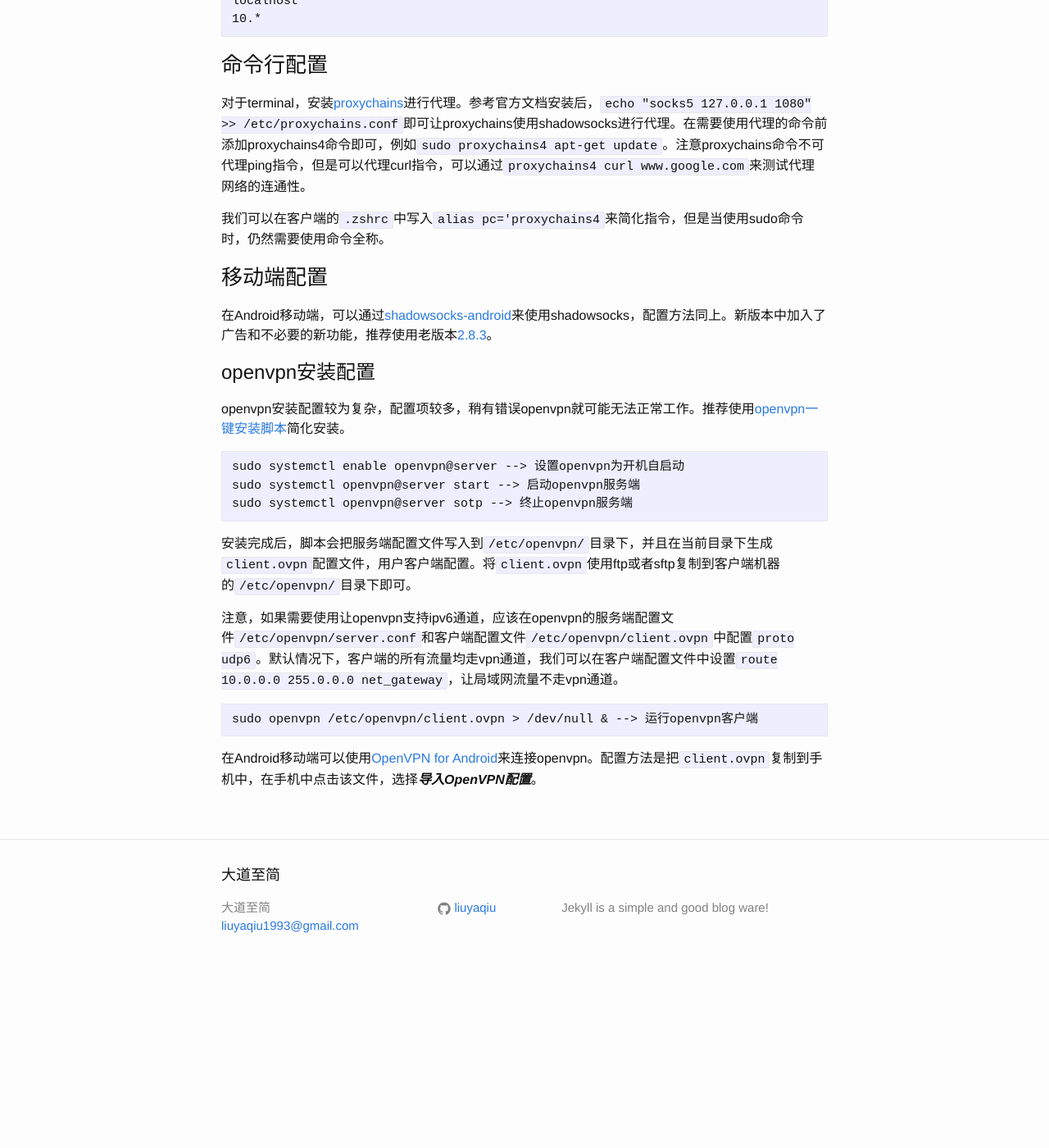
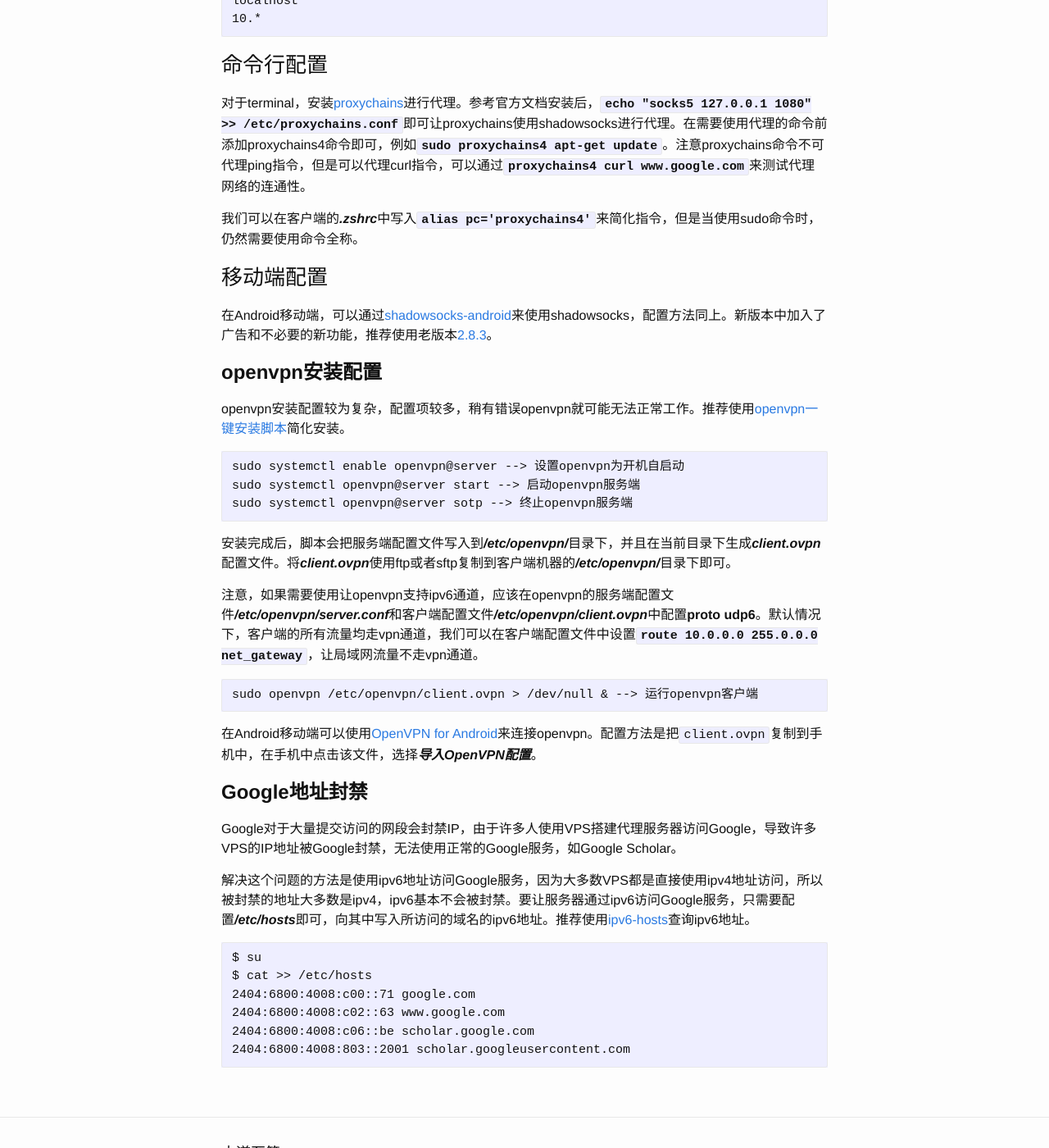
Before and after one commit to liuyaqiu/liuyaqiu.github.io, a Jekyll site: the page built from _posts/2017-10-18-vpn-install.md, in a window 1280 px wide and 1400 px high, scrolled down 1897 px. Shown: the whole window at 82% size. Built offline with Jekyll 4.4.1, drawn with Linux system fonts in a browser that asks for light colours; before the commit the page ends 3098 px from its top, so only the background shows below that.

Commit message:
modify [vpn install]: add Google ipv6 host

````diff
--- a/_posts/2017-10-18-vpn-install.md
+++ b/_posts/2017-10-18-vpn-install.md
@@ -47,7 +47,7 @@
 
 ## 客户端安装
 
-在客户端安装shadowsocks的步骤与服务器端相同，配置文件中，***server***项填写为服务器ip地址即可，ipv4或者ipv6均可，*server_port*,*password*,*method*等项需要与服务器配置相同。
+在客户端安装shadowsocks的步骤与服务器端相同，配置文件中，**server**项填写为服务器ip地址即可，ipv4或者ipv6均可，**server_port**,**password**,**method**等项需要与服务器配置相同。
 
 ```
 sudo sslocal -c /path/to/shadowsocks.json -d start --> 启动shadowsocks客户端
@@ -76,15 +76,15 @@
 
 ### 命令行配置
 
-对于terminal，安装[proxychains](https://github.com/rofl0r/proxychains-ng)进行代理。参考官方文档安装后，`echo "socks5 127.0.0.1 1080" >> /etc/proxychains.conf`即可让proxychains使用shadowsocks进行代理。在需要使用代理的命令前添加proxychains4命令即可，例如`sudo proxychains4 apt-get update`。注意proxychains命令不可代理ping指令，但是可以代理curl指令，可以通过`proxychains4 curl www.google.com`来测试代理网络的连通性。
+对于terminal，安装[proxychains](https://github.com/rofl0r/proxychains-ng)进行代理。参考官方文档安装后，**`echo "socks5 127.0.0.1 1080" >> /etc/proxychains.conf`**即可让proxychains使用shadowsocks进行代理。在需要使用代理的命令前添加proxychains4命令即可，例如**`sudo proxychains4 apt-get update`**。注意proxychains命令不可代理ping指令，但是可以代理curl指令，可以通过**`proxychains4 curl www.google.com`**来测试代理网络的连通性。
 
-我们可以在客户端的`.zshrc`中写入`alias pc='proxychains4`来简化指令，但是当使用sudo命令时，仍然需要使用命令全称。
+我们可以在客户端的***.zshrc***中写入**`alias pc='proxychains4'`**来简化指令，但是当使用sudo命令时，仍然需要使用命令全称。
 
 ### 移动端配置
 
 在Android移动端，可以通过[shadowsocks-android](https://github.com/shadowsocks/shadowsocks-android)来使用shadowsocks，配置方法同上。新版本中加入了广告和不必要的新功能，推荐使用老版本[2.8.3](https://github.com/shadowsocks/shadowsocks-android/releases/tag/v2.8.3)。
 
-# openvpn安装配置
+# **openvpn安装配置**
 
 openvpn安装配置较为复杂，配置项较多，稍有错误openvpn就可能无法正常工作。推荐使用[openvpn一键安装脚本](https://github.com/Nyr/openvpn-install)简化安装。
 
@@ -94,12 +94,26 @@
 sudo systemctl openvpn@server sotp --> 终止openvpn服务端
 ```
 
-安装完成后，脚本会把服务端配置文件写入到`/etc/openvpn/`目录下，并且在当前目录下生成`client.ovpn`配置文件，用户客户端配置。将`client.ovpn`使用ftp或者sftp复制到客户端机器的`/etc/openvpn/`目录下即可。
+安装完成后，脚本会把服务端配置文件写入到***/etc/openvpn/***目录下，并且在当前目录下生成***client.ovpn***配置文件。将***client.ovpn***使用ftp或者sftp复制到客户端机器的***/etc/openvpn/***目录下即可。
 
-注意，如果需要使用让openvpn支持ipv6通道，应该在openvpn的服务端配置文件`/etc/openvpn/server.conf`和客户端配置文件`/etc/openvpn/client.ovpn`中配置`proto udp6`。默认情况下，客户端的所有流量均走vpn通道，我们可以在客户端配置文件中设置`route 10.0.0.0 255.0.0.0 net_gateway`，让局域网流量不走vpn通道。
+注意，如果需要使用让openvpn支持ipv6通道，应该在openvpn的服务端配置文件***/etc/openvpn/server.conf***和客户端配置文件***/etc/openvpn/client.ovpn***中配置**proto udp6**。默认情况下，客户端的所有流量均走vpn通道，我们可以在客户端配置文件中设置**`route 10.0.0.0 255.0.0.0 net_gateway`**，让局域网流量不走vpn通道。
 
 ```
 sudo openvpn /etc/openvpn/client.ovpn > /dev/null & --> 运行openvpn客户端
 ```
 
 在Android移动端可以使用[OpenVPN for Android](https://github.com/schwabe/ics-openvpn)来连接openvpn。配置方法是把`client.ovpn`复制到手机中，在手机中点击该文件，选择***导入OpenVPN配置***。
+
+# **Google地址封禁**
+Google对于大量提交访问的网段会封禁IP，由于许多人使用VPS搭建代理服务器访问Google，导致许多VPS的IP地址被Google封禁，无法使用正常的Google服务，如Google Scholar。
+
+解决这个问题的方法是使用ipv6地址访问Google服务，因为大多数VPS都是直接使用ipv4地址访问，所以被封禁的地址大多数是ipv4，ipv6基本不会被封禁。要让服务器通过ipv6访问Google服务，只需要配置***/etc/hosts***即可，向其中写入所访问的域名的ipv6地址。推荐使用[ipv6-hosts](https://github.com/lennylxx/ipv6-hosts)查询ipv6地址。
+
+```
+$ su
+$ cat >> /etc/hosts
+2404:6800:4008:c00::71 google.com
+2404:6800:4008:c02::63 www.google.com
+2404:6800:4008:c06::be scholar.google.com
+2404:6800:4008:803::2001 scholar.googleusercontent.com
+```
````
